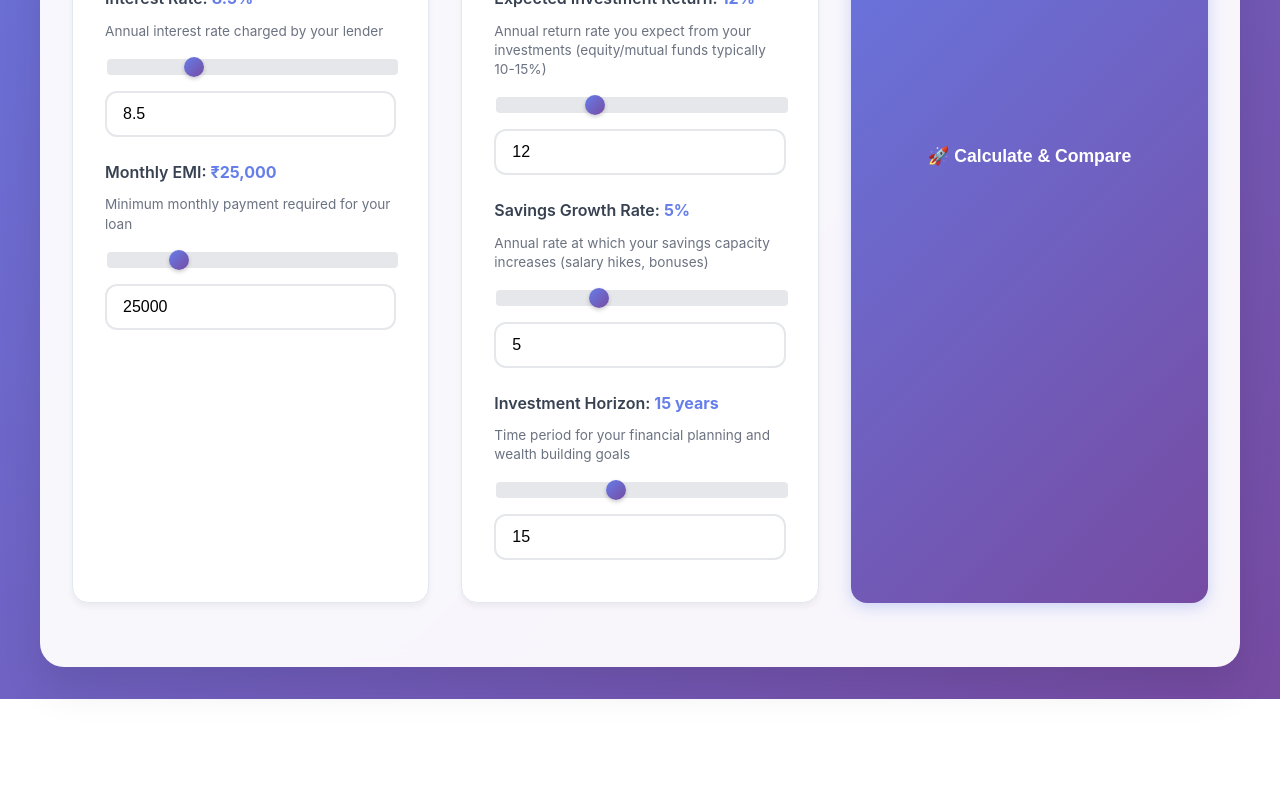
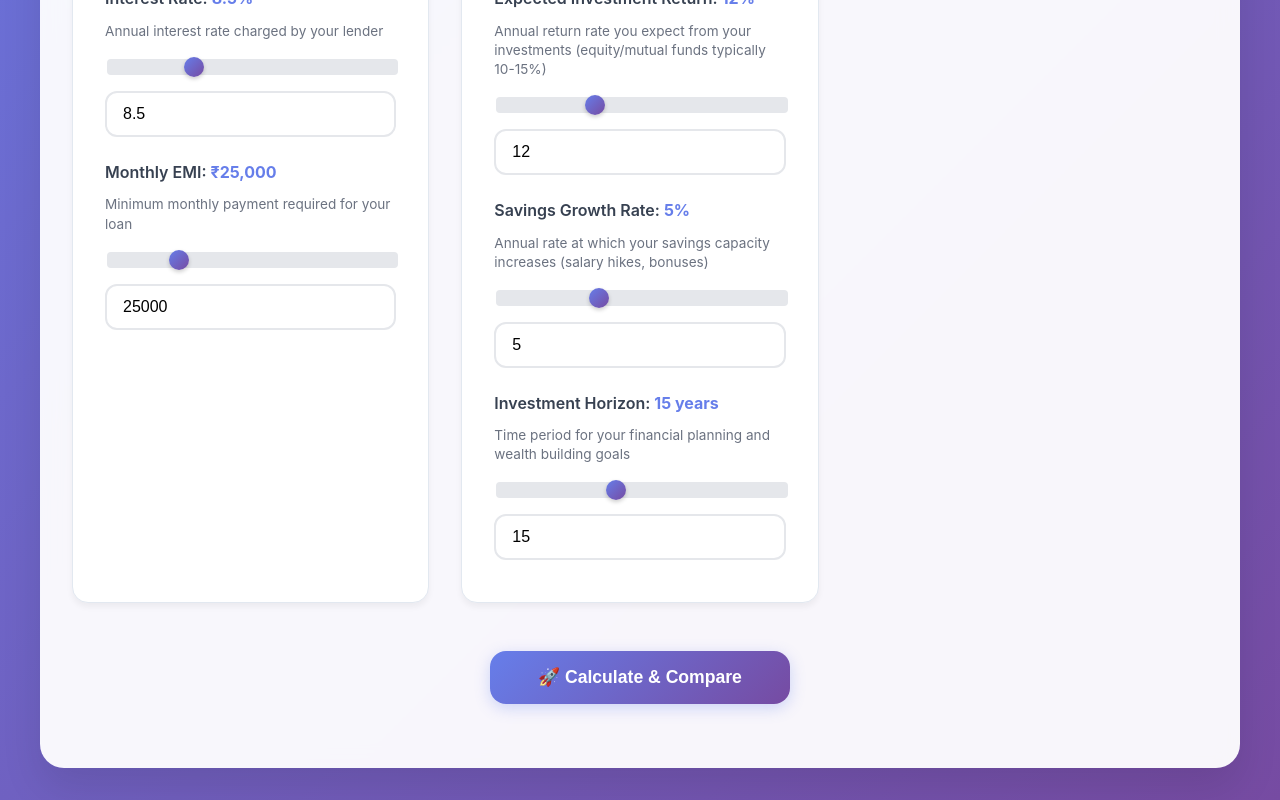
Before and after one commit to athil5360/LoanVsInvestmentCalculator, a React (Vite) app: page / in a window 1280 px wide. Shown: the part 882-1682 px from the top of the page. Before the commit the page ends 1581 px from the top, so only its background shows below. Built offline with nearby package versions, Linux system fonts and the light colour scheme.

Commit message:
Move Submit Button Below Form Sections

```diff
--- a/src/Calculator.css
+++ b/src/Calculator.css
@@ -219,9 +219,15 @@
   box-shadow: 0 0 0 3px rgba(102, 126, 234, 0.1);
 }
 
+.button-container {
+  grid-column: 1 / -1;
+  display: flex;
+  justify-content: center;
+  margin-top: 1rem;
+}
+
 .submit-button {
-  width: 100%;
-  padding: 1rem 2rem;
+  padding: 1rem 3rem;
   background: linear-gradient(135deg, #667eea 0%, #764ba2 100%);
   color: white;
   border: none;
@@ -231,7 +237,7 @@
   cursor: pointer;
   transition: all 0.3s ease;
   box-shadow: 0 4px 15px rgba(102, 126, 234, 0.3);
-  margin-top: 1rem;
+  min-width: 200px;
 }
 
 .submit-button:hover {
--- a/src/calculator.jsx
+++ b/src/calculator.jsx
@@ -538,9 +538,11 @@
           </div>
         </div>
 
-        <button type="submit" className="submit-button">
-          {isFirstRun ? '🚀 Calculate & Compare' : '🔄 Recalculate'}
-        </button>
+        <div className="button-container">
+          <button type="submit" className="submit-button">
+            {isFirstRun ? '🚀 Calculate & Compare' : '🔄 Recalculate'}
+          </button>
+        </div>
       </form>
 
       {error && <div className="error">⚠️ {error}</div>}
```
